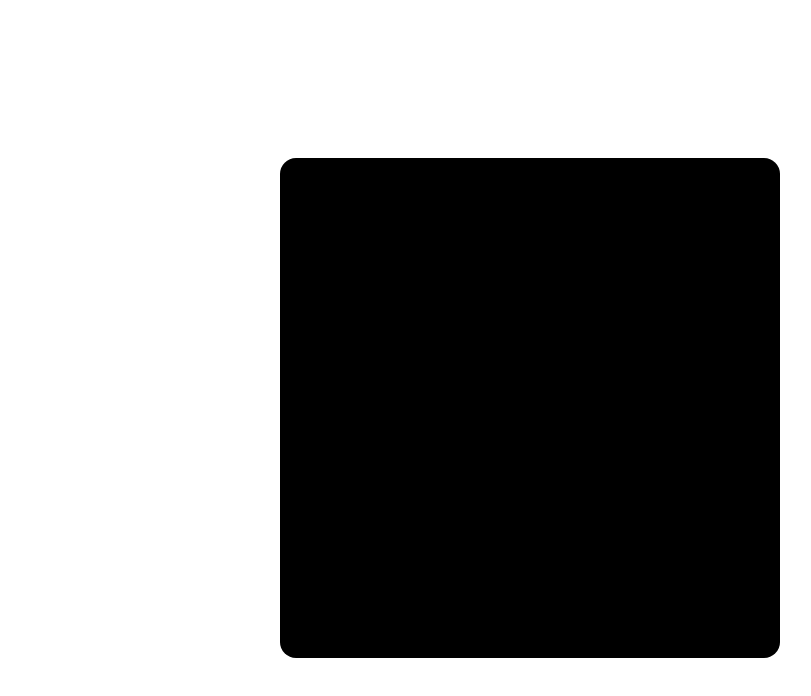
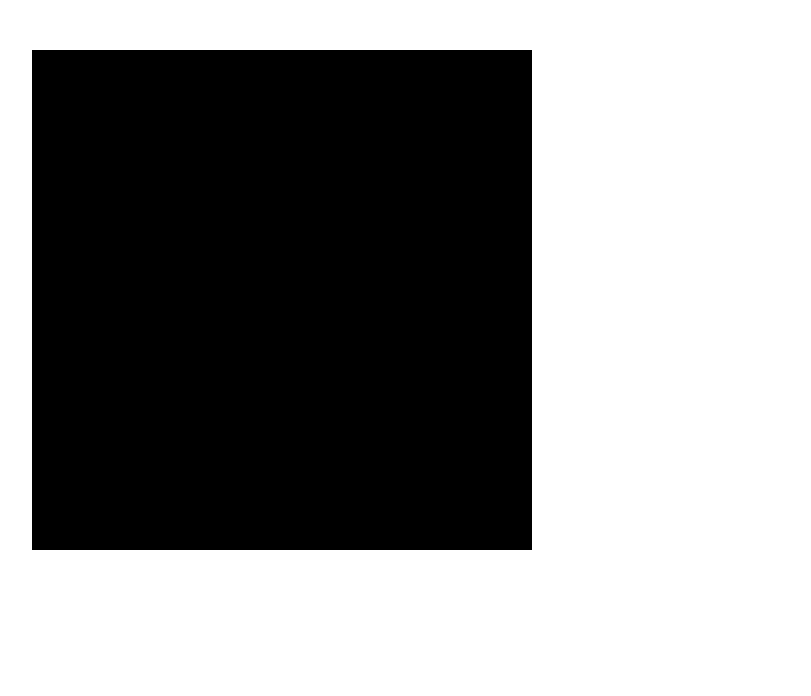
Before and after one commit to johnjohnpenafiel/ParallaxUI, a React (Vite) app: page /preview in a window 1280 px wide. Shown: the top 696 px of the page, without its empty margins (118-929 px from the left). Built offline with nearby package versions, Linux system fonts and the light colour scheme.

Commit message:
1. add a canvas form for configuring the size of the canvas 2. fix white space (margins) on preview.tsx

```diff
--- a/src/App.tsx
+++ b/src/App.tsx
@@ -10,6 +10,11 @@
 
 import { lightTheme, darkTheme } from "./theme";
 import { LayerFormData } from "./components/LayerForm";
+
+export type CanvasType = {
+  width: number;
+  height: number;
+};
 
 export type LayerType = {
   uid: number;
@@ -26,6 +31,10 @@
   const [open, setOpen] = useState(true);
   const [darkMode, setDarkMode] = useState(true);
 
+  const [canvasSize, setCanvasSize] = useState<CanvasType>({
+    width: 600,
+    height: 600,
+  });
   const [layers, setLayers] = useState<LayerType[]>([]);
   const [selectedLayer, setSelectedLayer] = useState<LayerType | null>(null);
 
@@ -64,7 +73,7 @@
   // EXPORT FUNCTION
   const exportDesign = () => {
     try {
-      const designData = JSON.stringify(layers);
+      const designData = JSON.stringify({ layers, canvasSize });
 
       const exportUrl = `${
         window.location.origin
@@ -102,19 +111,32 @@
           sx={{
             display: "flex",
             alignItems: "center",
+            justifyContent: "center",
             height: "100vh",
-            justifyContent: "center",
             width: "100%",
             backgroundColor: (theme) => `${theme.palette.primary.light}`,
           }}
         >
-          <TiltBox layers={layers} selectedLayer={selectedLayer} />
+          <Box
+            sx={{
+              display: "flex",
+              alignItems: "center",
+              justifyContent: "center",
+              height: canvasSize.height,
+              width: canvasSize.width,
+              backgroundColor: "#0000FF",
+            }}
+          >
+            <TiltBox layers={layers} selectedLayer={selectedLayer} />
+          </Box>
         </Box>
 
         <RightSidebar
           selectedLayer={selectedLayer}
           handleLayerSubmit={handleLayerSubmit}
           exportDesign={exportDesign}
+          canvasSize={canvasSize}
+          setCanvasSize={setCanvasSize}
         />
       </Box>
     </ThemeProvider>
--- a/src/Preview.tsx
+++ b/src/Preview.tsx
@@ -1,19 +1,34 @@
 import { useSearchParams } from "react-router-dom";
 import TiltBox from "./components/TiltBox";
+import { useEffect } from "react";
 
 function Preview() {
   const [searchParams] = useSearchParams();
   const data = searchParams.get("data");
-  const layers = data ? JSON.parse(decodeURIComponent(data)) : [];
+  const { layers, canvasSize } = data
+    ? JSON.parse(decodeURIComponent(data))
+    : { layers: [], canvasSize: { width: 800, height: 600 } };
+
+  useEffect(() => {
+    document.body.style.margin = "0";
+    document.body.style.padding = "0";
+    document.documentElement.style.margin = "0";
+    document.documentElement.style.padding = "0";
+  }, []);
 
   return (
     <div
       style={{
-        width: "100vw",
-        height: "100vh",
+        height: `${canvasSize.height}px`,
+        width: `${canvasSize.width}px`,
         display: "flex",
         justifyContent: "center",
         alignItems: "center",
+        overflow: "hidden", // Prevent scrollbars
+        padding: "0", // Ensure no padding
+        margin: "0",
+        position: "relative",
+        // background: "green",
       }}
     >
       <TiltBox layers={layers} selectedLayer={null} />
--- a/src/components/RightSidebar.tsx
+++ b/src/components/RightSidebar.tsx
@@ -1,29 +1,34 @@
-import { Box, Button, Toolbar } from "@mui/material";
-import { LayerType } from "../App";
+import { Box, Button, TextField, Toolbar } from "@mui/material";
+import { CanvasType, LayerType } from "../App";
 import LayerForm, { LayerFormData } from "./LayerForm";
 
 interface Props {
   selectedLayer: LayerType | null;
   handleLayerSubmit: (uid: number, data: LayerFormData) => void;
   exportDesign: () => string | null;
+  canvasSize: CanvasType;
+  setCanvasSize: (size: CanvasType) => void;
 }
 
 const RightSidebar = ({
   selectedLayer,
   handleLayerSubmit,
   exportDesign,
+  canvasSize,
+  setCanvasSize,
 }: Props) => {
   // -----------------------------------------------------------------------------------------------
   const handleExportClick = () => {
     const url = exportDesign();
     if (url) {
-      const embedCode = `<iframe src="${url}" width="100%" height="100%"></iframe>`;
+      const embedCode = `<iframe src="${url}" width="${canvasSize.width}" height="${canvasSize.height}"></iframe>`;
       navigator.clipboard.writeText(embedCode);
       alert("Embed code copied to clipboard!");
     } else {
       alert("Failed to export design.");
     }
   };
+
   // -----------------------------------------------------------------------------------------------
   return (
     <Box
@@ -59,6 +64,35 @@
           >
             Export Design
           </Button>
+          {/* CANVAS CONFIGURATION */}
+          <Box sx={{ my: 3 }}>
+            <TextField
+              label="Width"
+              type="number"
+              value={canvasSize.width}
+              onChange={(e) =>
+                setCanvasSize({
+                  ...canvasSize, // Directly spread current values
+                  width: Number(e.target.value), // Ensure numeric conversion
+                })
+              }
+              fullWidth
+              sx={{ mb: 2 }}
+            />
+            <TextField
+              label="Height"
+              type="number"
+              value={canvasSize.height}
+              onChange={(e) =>
+                setCanvasSize({
+                  ...canvasSize, // Directly spread current values
+                  height: Number(e.target.value), // Ensure numeric conversion
+                })
+              }
+              fullWidth
+            />
+          </Box>
+
           {/* LAYER CONFIGURATION */}
           <LayerForm
             selectedLayer={selectedLayer}
--- a/src/components/TiltBox.tsx
+++ b/src/components/TiltBox.tsx
@@ -17,10 +17,11 @@
       style={{
         height: `500px`,
         width: `500px`,
+        margin: 0,
+        padding: 0,
         backgroundColor: "black",
         transformStyle: "preserve-3d",
-        borderRadius: "1rem",
-        position: "relative",
+        position: "absolute",
       }}
     >
       {layers.map((layer: LayerType) => {
```
